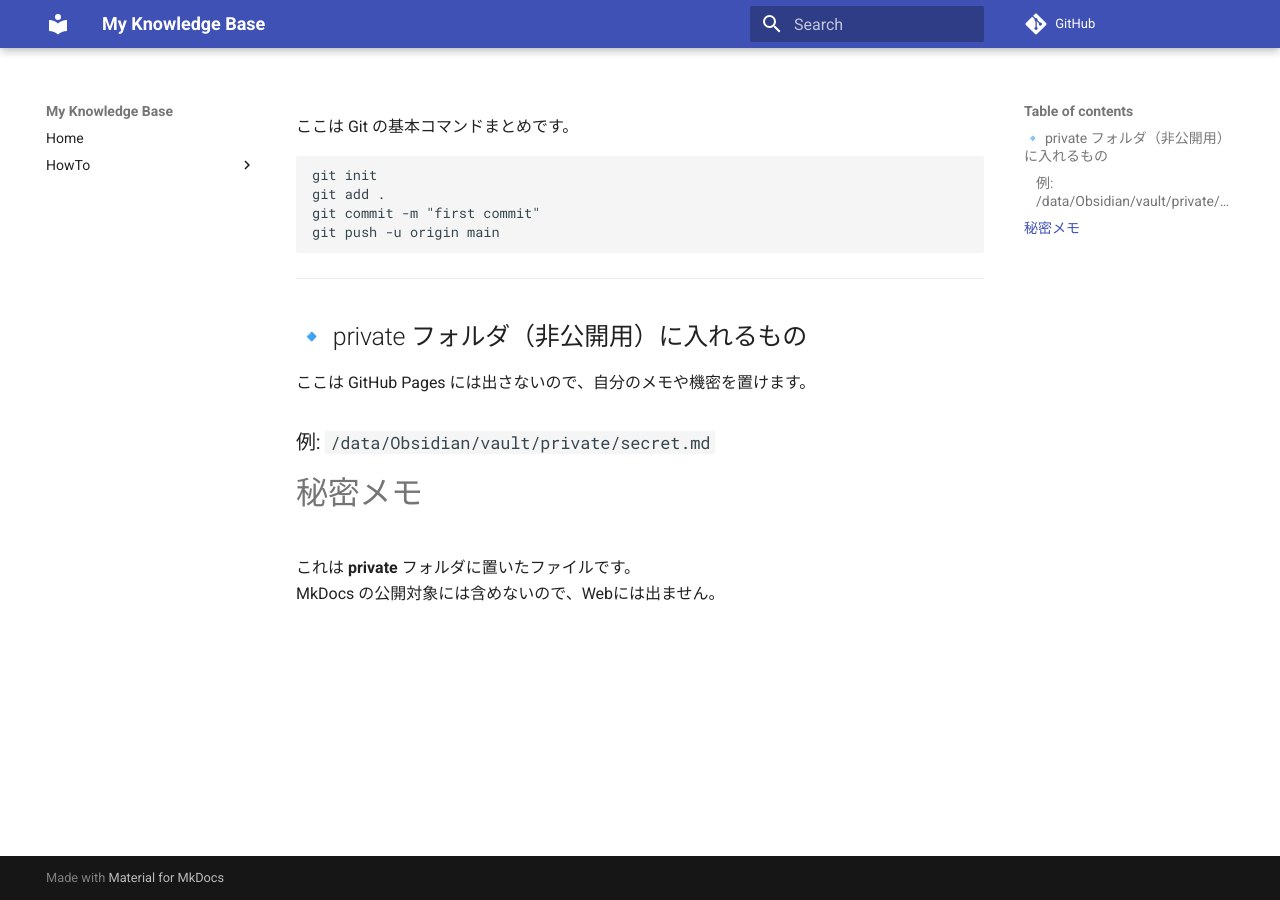
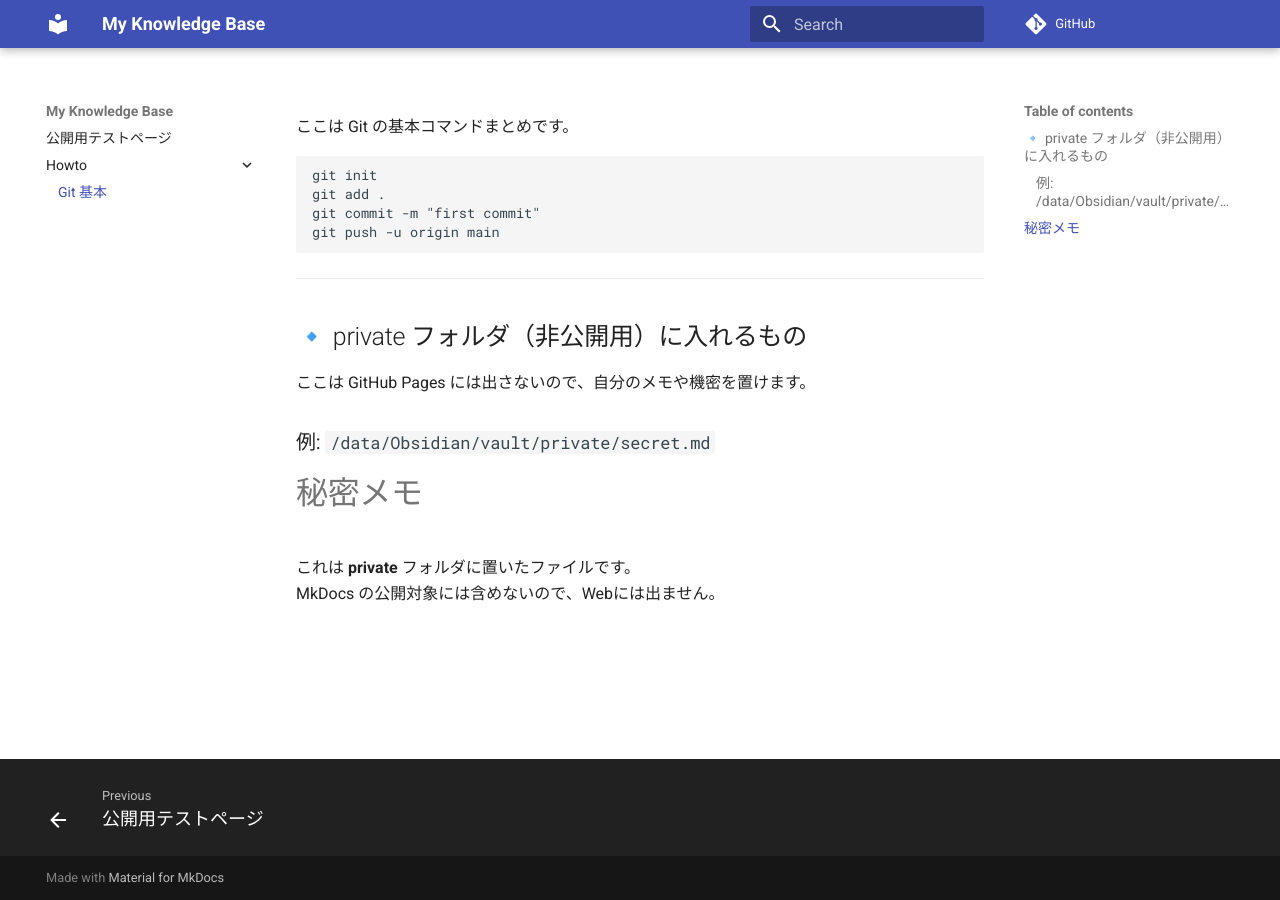
Before and after one commit to Stone5656/My-Documents, an MkDocs documentation site: the page built from docs/howto/Git 基本.md, in a window 1280 px wide. Built offline with MkDocs 1.6.1 and Material for MkDocs 9.7.7, drawn with Linux system fonts in a browser that asks for light colours; comment, search, counter and statistics services are not loaded; some of the changed lines change nothing that is shown.

Commit message:
add忘れ

```diff
--- a/mkdocs.yml
+++ b/mkdocs.yml
@@ -1,18 +1,19 @@
 site_name: My Knowledge Base
 theme:
   name: material
-nav:
-  - Home: index.md
-  - HowTo:
-      - Git 基本: howto/git.md
-      - Arch 初期設定: howto/arch.md
 site_url: https://stone5656.github.io/My-Documents/    # 公開URL
 repo_url: https://github.com/Stone5656/My-Documents     # リポジトリ
+
 theme:
   name: material
   features:
-    - navigation.footer      # 前/次リンクなど（Materialの機能） :contentReference[oaicite:6]{index=6}
+    - navigation.footer
+
 markdown_extensions:
   - admonition
   - toc:
       permalink: true
+
+plugins:
+  - search
+  - awesome-pages
```
Also changed, not shown: requirements.txt (added, +33 -0 lines), 1 other file.
